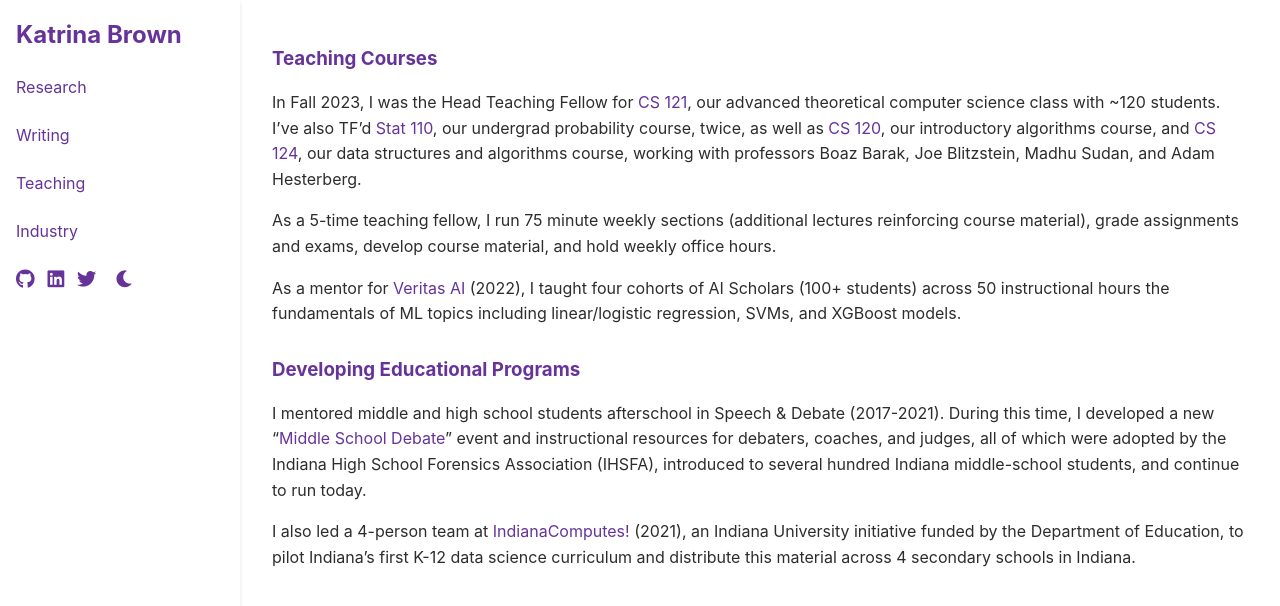
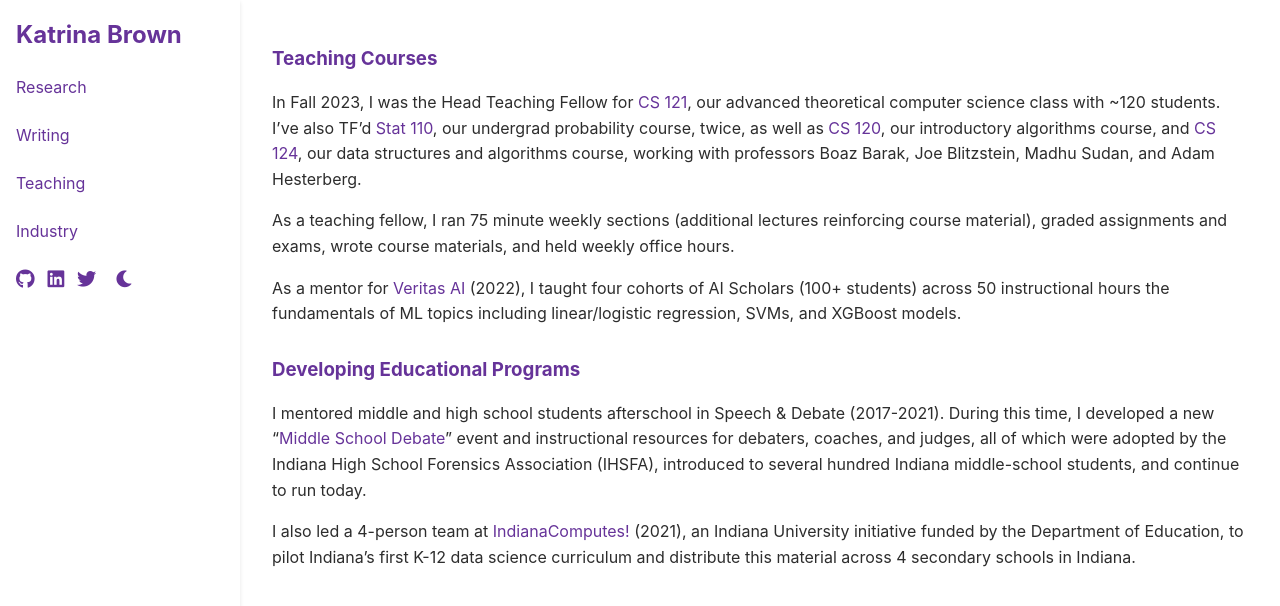
Before and after one commit to brownkat6/katrinarbrown, a Jekyll site: the page built from docs/teaching.md, in a window 1280 px wide. Shown: the top 606 px of the page. Built offline with Jekyll 4.4.1, drawn with Linux system fonts in a browser that asks for light colours.

```diff
--- a/docs/teaching.md
+++ b/docs/teaching.md
@@ -7,7 +7,7 @@
 
 In Fall 2023, I was the Head Teaching Fellow for [CS 121](https://cs121.boazbarak.org/syllabus/), our advanced theoretical computer science class with ~120 students. I've also TF'd [Stat 110](https://projects.iq.harvard.edu/stat110/home), our undergrad probability course, twice, as well as [CS 120](https://salil.seas.harvard.edu/class/cs120-intro-algorithms-and-their-limitations), our introductory algorithms course, and [CS 124](https://docs.google.com/spreadsheets/d/1rji0U07-zhpOa_-ywt0ruELNUz_r-wdT_2tlELduuVo/edit?gid=0#gid=0), our data structures and algorithms course, working with professors Boaz Barak, Joe Blitzstein, Madhu Sudan, and Adam Hesterberg.
 
-As a 5-time teaching fellow, I run 75 minute weekly sections (additional lectures reinforcing course material), grade assignments and exams, develop course material, and hold weekly office hours.
+As a teaching fellow, I ran 75 minute weekly sections (additional lectures reinforcing course material), graded assignments and exams, wrote course materials, and held weekly office hours.
 
 As a mentor for [Veritas AI](https://www.veritasai.com/ai-scholars) (2022), I taught four cohorts of AI Scholars (100+ students) across 50 instructional hours the fundamentals of ML topics including linear/logistic regression, SVMs, and XGBoost models.
 
```
